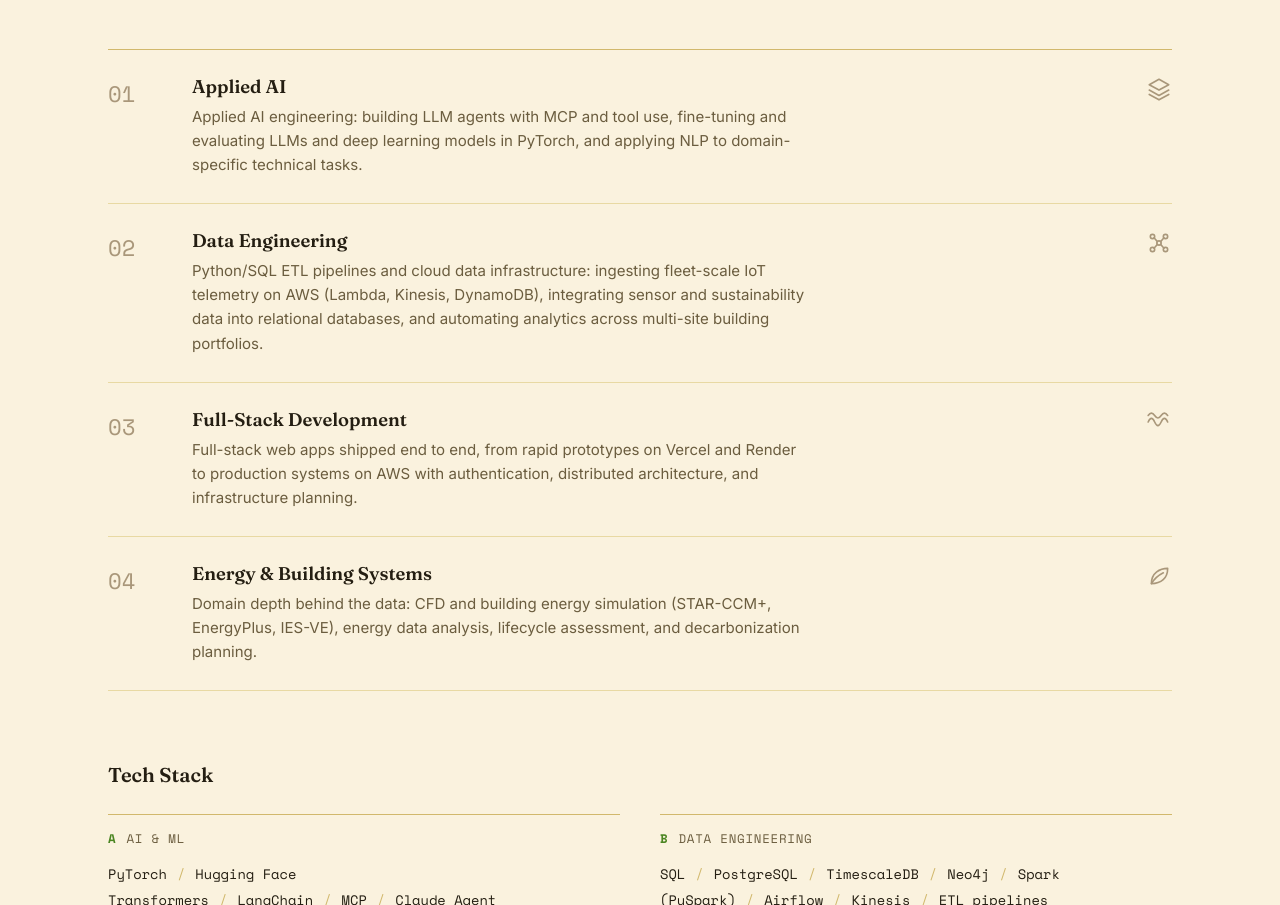
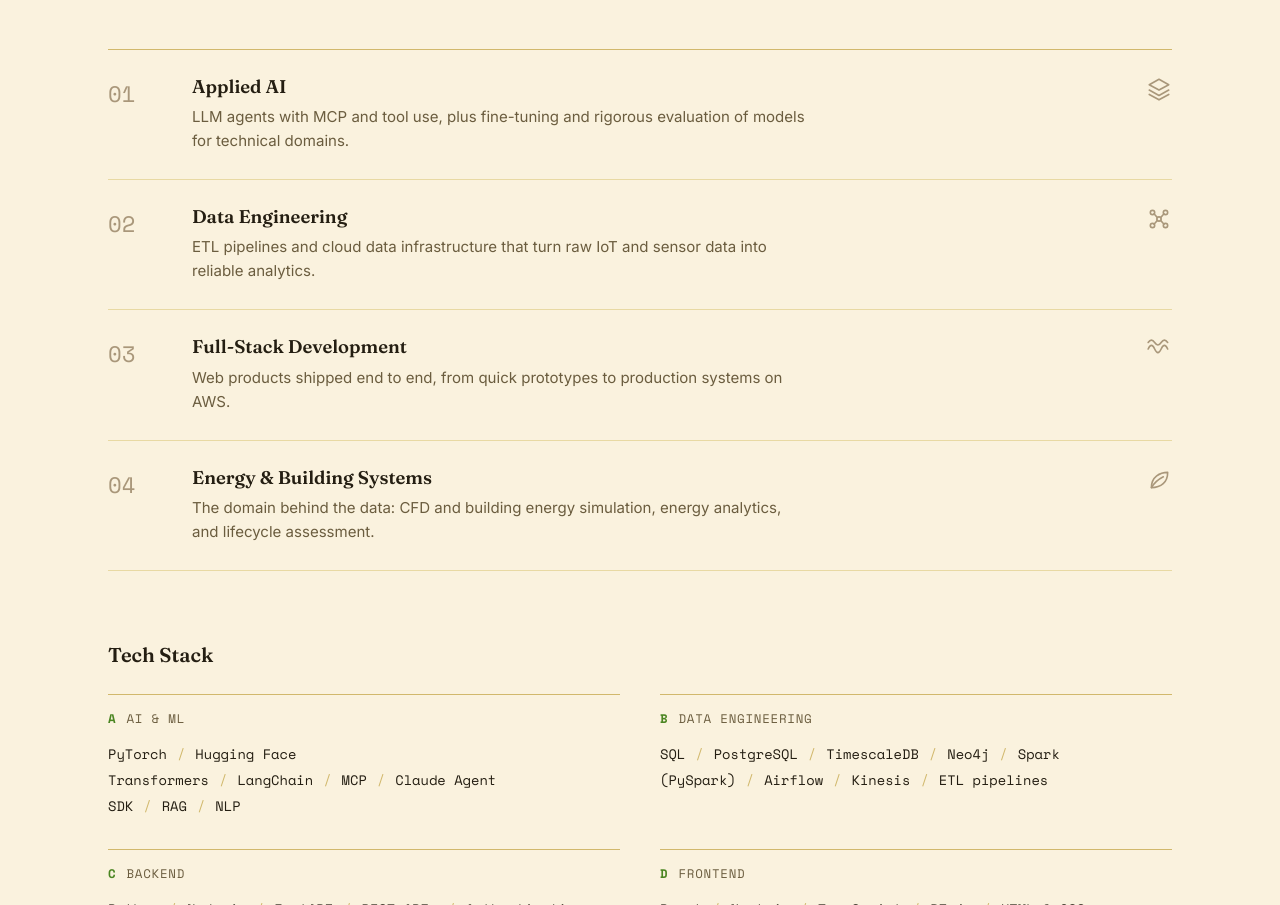
Before and after one commit to Icy-Mint/portfolio, a plain HTML site: page index.html in a window 1280 px wide. Shown: the part 1015-1920 px from the top of the page. Drawn offline with nearby package versions, Linux system fonts and the light colour scheme.

Commit message:
Shorten focus card copy and harden list marker suppression
Tightens the four "what I do" card descriptions to more concise
wording, and adds a defensive list-style/::marker reset directly on
the focus-row <li> elements in case some browser modes (e.g.
forced-colors/high-contrast) reinstate native list numbering despite
the parent <ol>'s list-style: none.

Co-Authored-By: Claude Sonnet 5 <noreply@anthropic.com>

```diff
--- a/css/style.css
+++ b/css/style.css
@@ -314,7 +314,10 @@ p { color: var(--ink-soft); }
   padding: 26px 0;
   border-bottom: 1px solid var(--line);
   transition: border-color 0.2s ease;
+  list-style: none;
 }
+
+.focus-row::marker { content: none; }
 
 .focus-row:hover { border-bottom-color: var(--mint); }
 
--- a/index.html
+++ b/index.html
@@ -96,7 +96,7 @@
           <span class="focus-num">01</span>
           <div class="focus-body">
             <h3>Applied AI</h3>
-            <p>Applied AI engineering: building LLM agents with MCP and tool use, fine-tuning and evaluating LLMs and deep learning models in PyTorch, and applying NLP to domain-specific technical tasks.</p>
+            <p>LLM agents with MCP and tool use, plus fine-tuning and rigorous evaluation of models for technical domains.</p>
           </div>
           <span class="focus-icon" aria-hidden="true">
             <svg viewBox="0 0 24 24"><polygon points="12,3 21,8 12,13 3,8"/><polyline points="3,13 12,18 21,13"/><polyline points="3,17 12,22 21,17"/></svg>
@@ -106,7 +106,7 @@
           <span class="focus-num">02</span>
           <div class="focus-body">
             <h3>Data Engineering</h3>
-            <p>Python/SQL ETL pipelines and cloud data infrastructure: ingesting fleet-scale IoT telemetry on AWS (Lambda, Kinesis, DynamoDB), integrating sensor and sustainability data into relational databases, and automating analytics across multi-site building portfolios.</p>
+            <p>ETL pipelines and cloud data infrastructure that turn raw IoT and sensor data into reliable analytics.</p>
           </div>
           <span class="focus-icon" aria-hidden="true">
             <svg viewBox="0 0 24 24"><circle cx="6" cy="6" r="2"/><circle cx="6" cy="18" r="2"/><circle cx="12" cy="12" r="2"/><circle cx="18" cy="6" r="2"/><circle cx="18" cy="18" r="2"/><line x1="7.4" y1="7.2" x2="10.6" y2="10.8"/><line x1="7.4" y1="16.8" x2="10.6" y2="13.2"/><line x1="13.4" y1="10.8" x2="16.6" y2="7.2"/><line x1="13.4" y1="13.2" x2="16.6" y2="16.8"/></svg>
@@ -116,7 +116,7 @@
           <span class="focus-num">03</span>
           <div class="focus-body">
             <h3>Full-Stack Development</h3>
-            <p>Full-stack web apps shipped end to end, from rapid prototypes on Vercel and Render to production systems on AWS with authentication, distributed architecture, and infrastructure planning.</p>
+            <p>Web products shipped end to end, from quick prototypes to production systems on AWS.</p>
           </div>
           <span class="focus-icon" aria-hidden="true">
             <svg viewBox="0 0 24 24"><path d="M2 12c2-4.5 4-4.5 6 0s4 4.5 6 0 4-4.5 6 0"/><path d="M2 6c2-3 4-3 6 0s4 3 6 0 4-3 6 0"/></svg>
@@ -126,7 +126,7 @@
           <span class="focus-num">04</span>
           <div class="focus-body">
             <h3>Energy &amp; Building Systems</h3>
-            <p>Domain depth behind the data: CFD and building energy simulation (STAR-CCM+, EnergyPlus, IES-VE), energy data analysis, lifecycle assessment, and decarbonization planning.</p>
+            <p>The domain behind the data: CFD and building energy simulation, energy analytics, and lifecycle assessment.</p>
           </div>
           <span class="focus-icon" aria-hidden="true">
             <svg viewBox="0 0 24 24"><path d="M5 19C5 9 13 5 20 5c0 9-6 14-15 14Z"/><path d="M5 19c3-5 7-8 11-10"/></svg>
```
